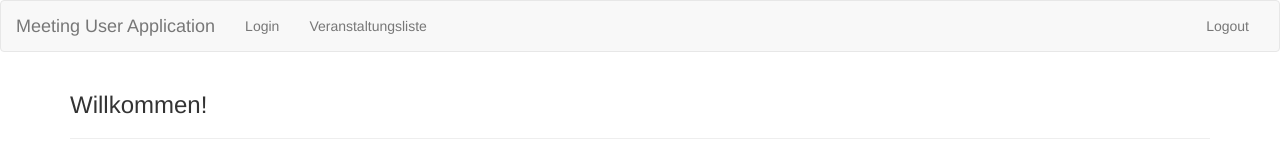
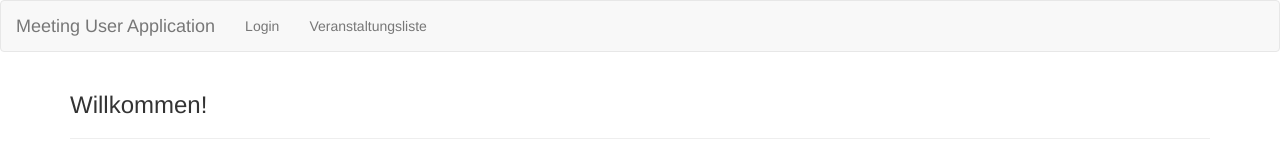
Before and after one commit to V-Peters/Angular, an Angular app: page /home in a window 1280 px wide. Shown: the top 160 px of the page. Built offline with nearby package versions, Linux system fonts and the light colour scheme.

Commit message:
added a confirmation, beforer logout

```diff
--- a/src/app/header/header.component.html
+++ b/src/app/header/header.component.html
@@ -10,9 +10,9 @@
           <li routerLinkActive="active"><a routerLink="/meeting/list">Veranstaltungsliste</a></li>
         </ul>
         <ul class="nav navbar-nav navbar-right">
-          <!-- klappt noch nicht richtig -->
+          <!-- *ngIf klappt noch nicht richtig, da loggedIn nur in der onInit MMethode gesetzt wird -->
           <li *ngIf="loggedIn"><a>Eingeloggt als Vorname Nachname</a></li>
-          <li><a routerLink="/logout" (click)="onLogout()">Logout</a></li>
+          <li *ngIf="loggedIn"><a style="cursor: pointer;" (click)="onLogout()">Logout</a></li>
         </ul>
       </div>
     </div>
--- a/src/app/header/header.component.ts
+++ b/src/app/header/header.component.ts
@@ -1,4 +1,5 @@
 import { Component, OnInit } from '@angular/core';
+import { Router } from '@angular/router';
 
 @Component({
   selector: 'app-header',
@@ -8,14 +9,16 @@ import { Component, OnInit } from '@angular/core';
 export class HeaderComponent implements OnInit {
   loggedIn: boolean;
 
-  constructor() { }
+  constructor(private router: Router) { }
 
   ngOnInit(): void {
     this.loggedIn = localStorage.getItem('login') === 'true';
   }
 
   onLogout() {
+    if (!(confirm('Wollen Sie sich wirklich ausloggen?'))) return false;
     localStorage.setItem('login', 'false');
+    this.router.navigate(['/logout']);
   }
 
 }
```
